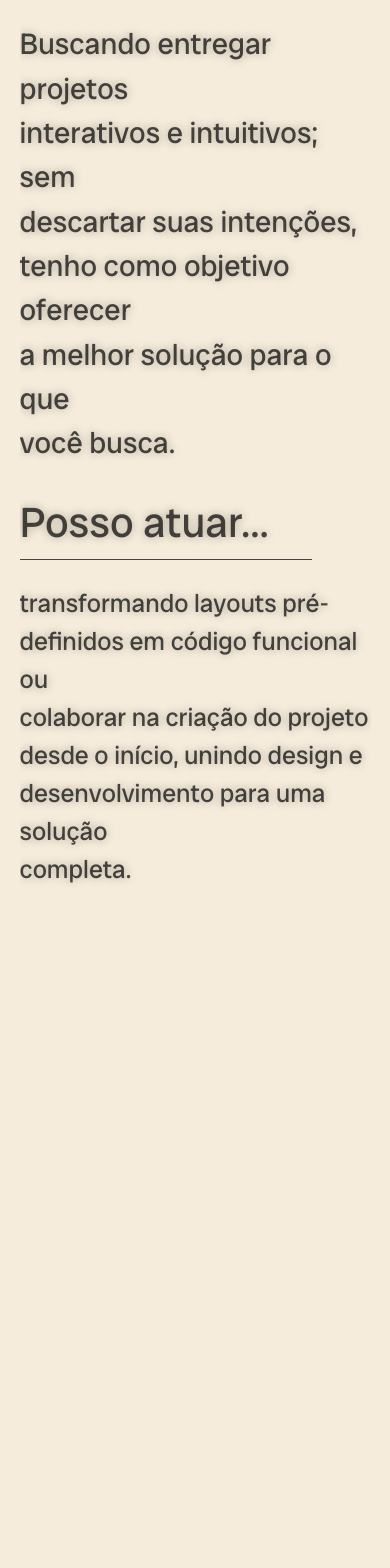
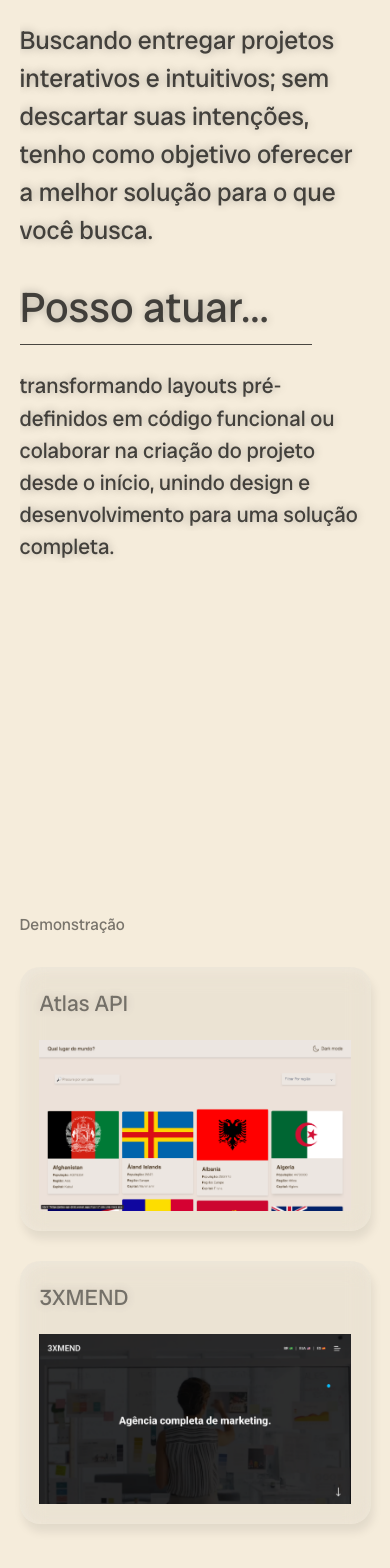
Before and after one commit to adaocomh/eadev_portifolio, a Next.js app: page / in a window 390 px wide. Shown: the part 1082-2650 px from the top of the page. Built offline with nearby package versions, Linux system fonts and the light colour scheme.

Commit message:
Ajuste de tamanho de texto do "meu objetivo" e, responsividade do demo.

```diff
--- a/src/app/page.tsx
+++ b/src/app/page.tsx
@@ -124,7 +124,7 @@ export default function Home() {
               stagger: 0,
               scrollTrigger: {
                   trigger: footerRef.current,
-                  start: 'top 60%',
+                  start: 'top 50%',
                   end: 'top top',
                   scrub: 2,
               },
@@ -215,7 +215,7 @@ export default function Home() {
                         ))}
                         </div>
                     </div>
-                <div className='md:hidden w-full font-extralight text-[3.5vh] text-[var(--cor-font)]'>
+                <div className='md:hidden w-full font-extralight text-[6.5vw] text-[var(--cor-font)]'>
                     {["Buscando entregar projetos",
                       "interativos e intuitivos; sem",
                       "descartar suas intenções,",
@@ -233,7 +233,7 @@ export default function Home() {
                         <SlideEffect<HTMLDivElement>>{(ref, visivel) => (
                         <div ref={ref} className={`${visivel ? 'w-[75vw] border-b-1 pb-[5px] font-normal text-[5vh] text-[var(--cor-font)] translate-y-[0%] transition-all duration-1200 opacity-100' : 'w-[75vw] border-b-1 pb-[5px] font-normal text-[5vh] text-[var(--cor-font)] translate-y-[89%] transition-all duration-1200 opacity-0'}`}>Posso atuar...</div>)}</SlideEffect>
                     </div>
-                <div className='md:hidden w-full font-extralight text-[3vh] text-[var(--cor-font)]'>
+                <div className='md:hidden w-full font-extralight text-[5.5vw] text-[var(--cor-font)]'>
                     {["transformando layouts pré-",
                       "definidos em código funcional ou",
                       "colaborar na criação do projeto",
@@ -253,8 +253,8 @@ export default function Home() {
                 <CircleText/>
             </div>
           </section>
-          <section ref={demoRef} className='flex flex-col items-center w-[100vw] pb-[200px]' id='demo'>
-          <div className='animate-on-scroll-demo flex flex-col w-[80vw]'>
+          <section ref={demoRef} className='flex flex-col items-center w-[100vw] pb-[100px] md:pb-[200px]' id='demo'>
+          <div className='hidden animate-on-scroll-demo md:flex flex-col w-[80vw]'>
                     <div  className='flex items-center border-b-1 w-full h-[100px] px-[80px]'>
                         <p className='text-[16px] font-extralight opacity-50'>Demonstração</p>
                     </div>
@@ -272,19 +272,20 @@ export default function Home() {
                             </a>
                         ))}</div>
 
-                <div
-          ref={cardRef}
-          className={`fixed flex justify-center items-center w-[500px] h-[450px] rounded-[20px] z-50
-                  transition-opacity duration-300 bg-[rgba(128,128,128,0.08)] backdrop-blur-md shadow-[inset_2.5px_2.5px_12px_rgba(255,255,255,0.18),2.5px_8px_10px_rgba(0,0,0,0.08)]
-                  ${visible ? "opacity-100" : "opacity-0"}`}
-                >
-          {hovered && (
-              <img
-                src={Data.demo.find((d) => d.name === hovered)?.img || ""}
-                alt={hovered}
-                className="w-[450px]"
-              />
-          )}
+                <div ref={cardRef} className={`fixed flex justify-center items-center w-[500px] h-[450px] rounded-[20px] z-50 transition-opacity duration-300 bg-[rgba(128,128,128,0.08)] backdrop-blur-md shadow-[inset_2.5px_2.5px_12px_rgba(255,255,255,0.18),2.5px_8px_10px_rgba(0,0,0,0.08)] ${visible ? "opacity-100" : "opacity-0"}`}>
+                    {hovered && (
+                        <img src={Data.demo.find((d) => d.name === hovered)?.img || ""} alt={hovered} className="w-[450px]"/>
+                    )}</div>
+                <div className='md:hidden'>
+                    <div className='flex flex-col gap-[30px]'>
+                    <div  className='flex items-center w-full'>
+                        <p className='text-[16px] font-extralight opacity-50'>Demonstração</p>
+                    </div>
+                    {Data.demo.map((d) => (<div key={d.name} className={`flex flex-col justify-center items-center w-[90vw] p-[0px_0px_20px_0px] rounded-[20px] transition-opacity duration-300 bg-[rgba(128,128,128,0.08)] backdrop-blur-md shadow-[inset_2.5px_2.5px_12px_rgba(255,255,255,0.18),2.5px_8px_10px_rgba(0,0,0,0.08)]`}>
+                        <h1 className='text-[22px] text-shadow-[0px_0px_10px_rgba(0,0,0,0.3)] font-extralight opacity-50 self-start p-[20px]'>{d.name}</h1>
+                        <img src={d.img} alt={d.name} className="w-[80vw]"/>
+                    </div>))}
+                </div>
                 </div>
           </section>
         </main>
--- a/src/arquivoDemo/demo.json
+++ b/src/arquivoDemo/demo.json
@@ -9,10 +9,5 @@
         "name": "3XMEND",
         "img": "/imgs/imgsDemo/header-mend.png",
         "url": "https://example.com"
-      },
-      {
-        "name": "RMAV engearia e contruções",
-        "img": "/imgs/imgsDemo/atlas-API.png",
-        "url": "https://example.com"
       }]
 }
```
